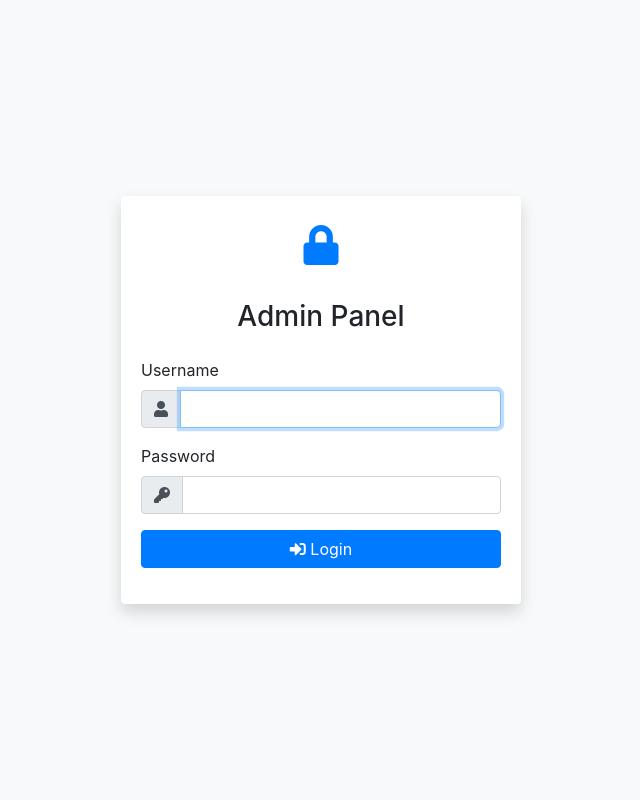
After one commit to ardiandp/native-inventori, a PHP site: page /login.php in a window 1280 px wide. The commit adds this page. Shown: the whole page, without its empty margins (319-959 px from the left). Run offline with PHP 8.4, Linux system fonts and the light colour scheme.

Commit message:
udah oke

```diff
--- a/layout/header.php
+++ b/layout/header.php
@@ -168,7 +168,7 @@
                         <i class="fas fa-user mr-2"></i> Profile
                     </a>
                     <div class="dropdown-divider"></div>
-                    <a href="#" class="dropdown-item">
+                    <a href="logout.php" class="dropdown-item">
                         <i class="fas fa-sign-out-alt mr-2"></i> Logout
                     </a>
                 </div>
--- /dev/null
+++ b/login.php
@@ -0,0 +1,129 @@
+<?php
+session_start();
+
+// Redirect jika sudah login
+if (isset($_SESSION['user_id'])) {
+    header("Location: main.php?page=views/dashboard.php");
+    exit();
+}
+
+// Koneksi database
+ $conn = new mysqli("localhost", "dev", "terserah", "winkur");
+
+// Proses login
+if ($_SERVER['REQUEST_METHOD'] == 'POST') {
+    $username = $conn->real_escape_string($_POST['username']);
+    $password = $_POST['password'];
+
+    $query = "SELECT u.id, u.username, u.password, u.full_name, u.role_id, r.name as role_name
+              FROM users u
+              JOIN roles r ON u.role_id = r.id
+              WHERE u.username = ? AND u.is_active = 1 LIMIT 1";
+
+    $stmt = $conn->prepare($query);
+    $stmt->bind_param("s", $username);
+    $stmt->execute();
+    $result = $stmt->get_result();
+
+    if ($result->num_rows == 1) {
+        $user = $result->fetch_assoc();
+
+        if (password_verify($password, $user['password'])) {
+            // Set session
+            $_SESSION['user_id'] = $user['id'];
+            $_SESSION['username'] = $user['username'];
+            $_SESSION['full_name'] = $user['full_name'];
+            $_SESSION['role_id'] = $user['role_id'];
+            $_SESSION['role_name'] = $user['role_name'];
+
+            // Redirect ke dashboard
+            header("Location: main.php?page=views/dashboard.php");
+            exit();
+        } else {
+            $error = "Username atau password salah";
+        }
+    } else {
+        $error = "Username atau password salah";
+    }
+}
+?>
+
+<!DOCTYPE html>
+<html lang="en">
+<head>
+    <meta charset="UTF-8">
+    <meta name="viewport" content="width=device-width, initial-scale=1.0">
+    <title>Login - Admin Panel</title>
+    <!-- Bootstrap 4 CSS CDN -->
+    <link rel="stylesheet" href="https://cdn.jsdelivr.net/npm/bootstrap@4.6.2/dist/css/bootstrap.min.css">
+    <!-- Font Awesome CDN -->
+    <link rel="stylesheet" href="https://cdnjs.cloudflare.com/ajax/libs/font-awesome/5.15.4/css/all.min.css">
+    <style>
+        body {
+            background-color: #f8f9fa;
+            height: 100vh;
+            display: flex;
+            align-items: center;
+        }
+        .login-card {
+            width: 100%;
+            max-width: 400px;
+            margin: 0 auto;
+            border: 0;
+            box-shadow: 0 0.5rem 1rem rgba(0, 0, 0, 0.15);
+        }
+        .login-logo {
+            font-size: 2.5rem;
+            margin-bottom: 1.5rem;
+            text-align: center;
+        }
+    </style>
+</head>
+<body>
+    <div class="container">
+        <div class="card login-card">
+            <div class="card-body">
+                <div class="login-logo">
+                    <i class="fas fa-lock text-primary"></i>
+                </div>
+                <h3 class="text-center mb-4">Admin Panel</h3>
+
+                <?php if (isset($error)): ?>
+                    <div class="alert alert-danger"><?php echo $error; ?></div>
+                <?php endif; ?>
+
+                <form method="POST" action="login.php">
+                    <div class="form-group">
+                        <label for="username">Username</label>
+                        <div class="input-group">
+                            <div class="input-group-prepend">
+                                <span class="input-group-text"><i class="fas fa-user"></i></span>
+                            </div>
+                            <input type="text" class="form-control" id="username" name="username" required autofocus>
+                        </div>
+                    </div>
+                    <div class="form-group">
+                        <label for="password">Password</label>
+                        <div class="input-group">
+                            <div class="input-group-prepend">
+                                <span class="input-group-text"><i class="fas fa-key"></i></span>
+                            </div>
+                            <input type="password" class="form-control" id="password" name="password" required>
+                        </div>
+                    </div>
+                    <div class="form-group">
+                        <button type="submit" class="btn btn-primary btn-block">
+                            <i class="fas fa-sign-in-alt"></i> Login
+                        </button>
+                    </div>
+                </form>
+            </div>
+        </div>
+    </div>
+
+    <!-- jQuery, Popper.js, Bootstrap JS -->
+    <script src="https://cdn.jsdelivr.net/npm/jquery@3.5.1/dist/jquery.min.js"></script>
+    <script src="https://cdn.jsdelivr.net/npm/popper.js@1.16.1/dist/umd/popper.min.js"></script>
+    <script src="https://cdn.jsdelivr.net/npm/bootstrap@4.6.2/dist/js/bootstrap.min.js"></script>
+</body>
+</html>
```
Also changed, not shown: access_denied.php (added, +30 -0 lines), cek_login.php (added, +58 -0 lines), config/database.php (added, +15 -0 lines), layout/sidebar.php (+26 -30 lines), logout.php (added, +22 -0 lines), main.php (+55 -0 lines).
